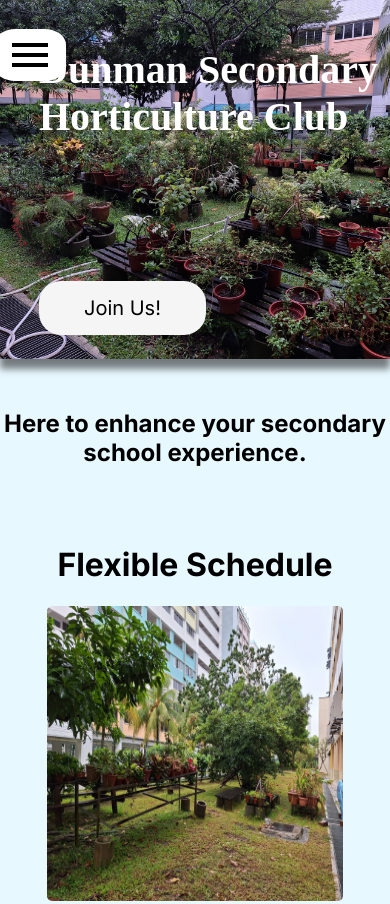
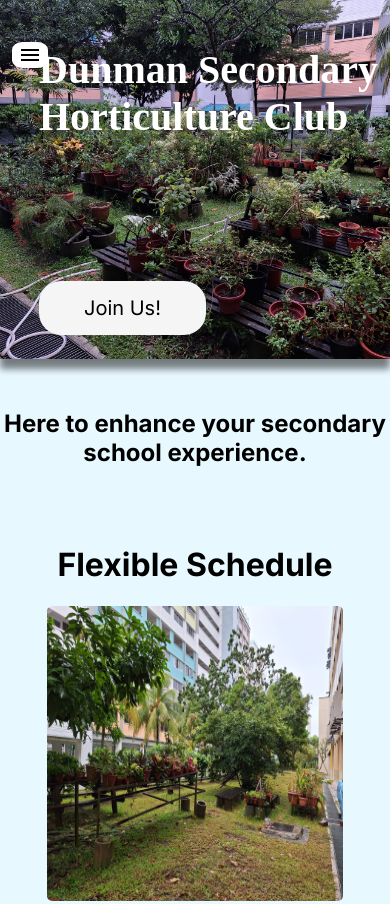
Before and after one commit to HortiDmn/HorticultureWebsite, a plain HTML site: page index.html in a window 390 px wide. Shown: the top 904 px of the page. Drawn offline with Linux system fonts and the light colour scheme; a web font is replaced by a local one.

Commit message:
Update style.css

```diff
--- a/style.css
+++ b/style.css
@@ -278,7 +278,7 @@ main > * {
         border: black 0px solid;
         border-radius: 30%;
         margin: 0;
-        scale: 200%;
+        scale: 100%;
         z-index: 1000;
     }
     #imginnavbtn {
```
